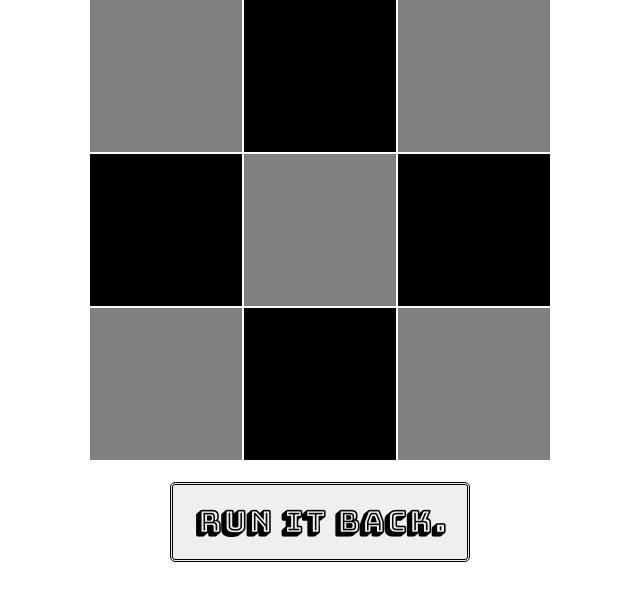
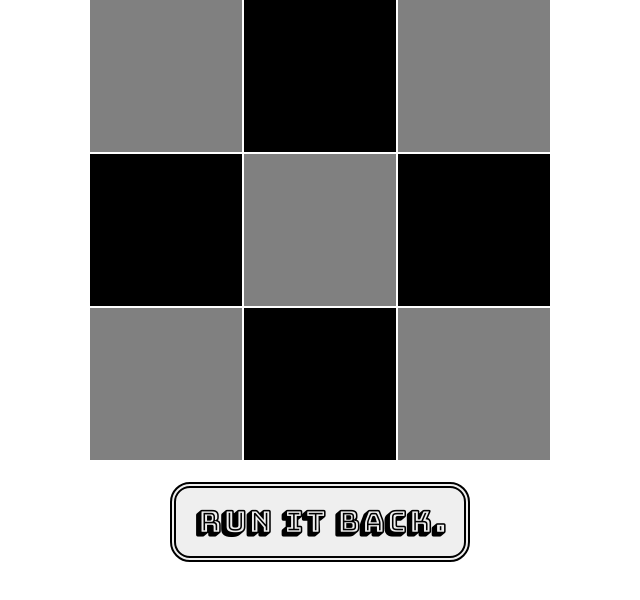
Before and after one commit to w-smith/TicTacToe, a plain HTML site: page index.html in a window 1280 px wide. Shown: the part 144-744 px from the top of the page, without its empty margins (320-960 px from the left). Drawn offline with nearby package versions, Linux system fonts and the light colour scheme.

Commit message:
updated button styling

```diff
--- a/css/main.css
+++ b/css/main.css
@@ -39,8 +39,8 @@ table {
 #button {
 	height: 80px;
 	width: 300px;
-	border: 3px double black;
-	border-radius: 5px;
+	border: 6px double black;
+	border-radius: 20px;
 	margin: 0px 0 0 0;
 	font-family: 'Bungee Shade', cursive;
 	font-size: 30px;
```
